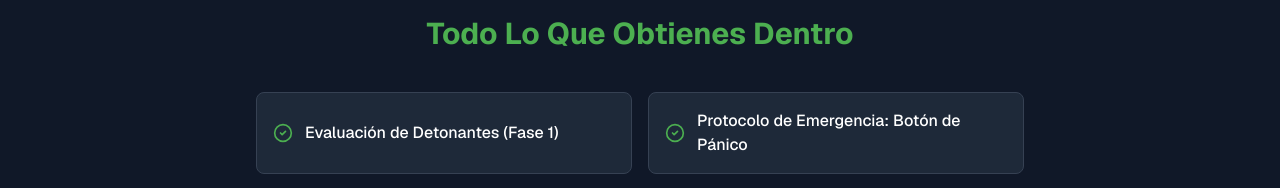
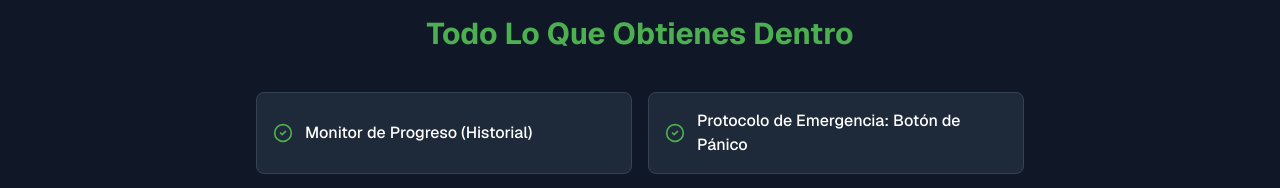
Before and after one commit to DeiverRios/controla-tu-ansiedad, a Next.js app: page / in a window 1280 px wide. Shown: the part 2720-2908 px from the top of the page. Built offline with nearby package versions, Linux system fonts and the light colour scheme.

Commit message:
Corrigiendo texto pricing

```diff
--- a/app/page.tsx
+++ b/app/page.tsx
@@ -122,7 +122,7 @@ export default function LandingPage() {
           <h2 className="text-3xl font-bold text-center mb-10 text-[#4CAF50]">Todo Lo Que Obtienes Dentro</h2>
           <div className="grid md:grid-cols-2 gap-4">
             {[
-              "Evaluación de Detonantes (Fase 1)",
+              "Monitor de Progreso (Historial)",
               "Protocolo de Emergencia: Botón de Pánico",
               "Plan de Acción Personalizado",
               "Guía de Desactivación Física",
```
